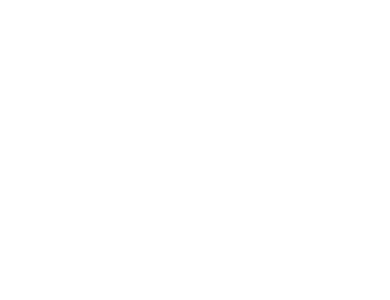
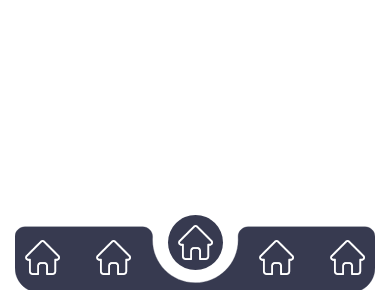
Before and after one commit to izaanjahangir/react-native-fancy-tabbar-test, a React Native app: screen / in a window 390 px wide. Shown: the part 544-844 px from the top of the page. Built offline with nearby package versions, Linux system fonts and the light colour scheme.

Commit message:
added basic tab bar component

```diff
--- a/src/components/Tabbar/index.js
+++ b/src/components/Tabbar/index.js
@@ -0,0 +1,141 @@
+import React, {Component} from 'react';
+import {
+  Text,
+  StyleSheet,
+  View,
+  Dimensions,
+  TouchableHighlight,
+  TouchableOpacity,
+  Image,
+} from 'react-native';
+import Svg, {Circle, Path} from 'react-native-svg';
+
+const tabs = [1, 2, 3, 4, 5];
+export default class App extends Component {
+  constructor(props) {
+    super(props);
+    this.state = {
+      pathX: '357',
+      pathY: '675',
+      pathA: '689',
+      pathB: '706',
+    };
+  }
+
+  render() {
+    return (
+      <View style={[styles.container]}>
+        <View style={[styles.content]}>
+          <View style={styles.subContent}>
+            {tabs.map((_tabs, i) => {
+              const styles = {
+                opacity: 1,
+              };
+
+              if (i === 2) {
+                styles.zIndex = -10;
+                styles.position = 'relative';
+                styles.backgroundColor = '#373A50';
+                styles.padding = 10;
+                styles.borderRadius = 35;
+                styles.transform = [{translateY: -5}];
+              }
+
+              return (
+                <TouchableOpacity
+                  key={i}
+                  underlayColor={'transparent'}
+                  onPress={() => alert(i)}>
+                  <View style={{...styles, bottom: 15}}>
+                    <Image
+                      style={{width: 35, height: 35}}
+                      source={require('../../assets/icons/home.png')}
+                    />
+                  </View>
+                </TouchableOpacity>
+              );
+            })}
+          </View>
+          <Svg
+            version="1.1"
+            id="bottom-bar"
+            x="0px"
+            y="0px"
+            width="100%"
+            height="100"
+            viewBox="0 0 1092 200"
+            space="preserve">
+            <Path
+              fill={'#373A50'}
+              stroke={'#373A50'}
+              d={`M30,60h${this.state.pathX}.3c17.2,0,31,14.4,30,31.6c-0.2,2.7-0.3,5.5-0.3,8.2c0,71.2,58.1,129.6,129.4,130c72.1,0.3,130.6-58,130.6-130c0-2.7-0.1-5.4-0.2-8.1C${this.state.pathY}.7,74.5,${this.state.pathA}.5,60,${this.state.pathB}.7,60H1062c16.6,0,30,13.4,30,30v94c0,42-34,76-76,76H76c-42,0-76-34-76-76V90C0,73.4,13.4,60,30,60z`}
+            />
+
+            {/* <Circle
+              fill={'#7EE6D2'}
+              stroke={'#7EE6D2'}
+              cx="546"
+              cy="100"
+              r="100"
+            /> */}
+          </Svg>
+          {/* <View
+            style={{
+              position: 'absolute',
+              width: '100%',
+              transform: [{translateY: 20}],
+              alignItems: 'center',
+            }}>
+            <TouchableOpacity
+              style={{backgroundColor: 'purple'}}
+              onPress={() => alert('asd')}>
+              <View
+                style={{
+                  backgroundColor: 'red',
+                  width: 60,
+                  height: 60,
+                  borderRadius: 60,
+                  justifyContent: 'center',
+                  alignItems: 'center',
+                }}>
+                <Image
+                  style={{width: 35, height: 35}}
+                  source={require('../../assets/icons/home.png')}
+                />
+              </View>
+            </TouchableOpacity>
+          </View> */}
+        </View>
+      </View>
+    );
+  }
+}
+
+const styles = StyleSheet.create({
+  container: {
+    flex: 1,
+    overflow: 'hidden',
+    marginHorizontal: 15,
+    marginBottom: 10,
+  },
+  content: {
+    flexDirection: 'column',
+    zIndex: 0,
+    flex: 1,
+    left: 0,
+    right: 0,
+    position: 'absolute',
+    bottom: 0,
+  },
+  subContent: {
+    flexDirection: 'row',
+    marginBottom: 0,
+    zIndex: 1,
+    position: 'absolute',
+    bottom: 0,
+    justifyContent: 'space-between',
+    alignItems: 'flex-end',
+    width: '100%',
+    paddingHorizontal: 10,
+  },
+});
--- a/src/screens/Home/index.js
+++ b/src/screens/Home/index.js
@@ -1,11 +1,15 @@
 import React from 'react';
 import {ScrollView, View, Text} from 'react-native';
+
+import Tabbar from '../../components/Tabbar';
 import style from './style';
 
 function Home() {
   return (
     <ScrollView contentContainerStyle={style.scrollViewContainer}>
-      <View style={style.container}></View>
+      <View style={style.container}>
+        <Tabbar />
+      </View>
     </ScrollView>
   );
 }
```
Also changed, not shown: src/assets/icons/home.png (added), 1 other file (tests, documents, lock files or other folders).
